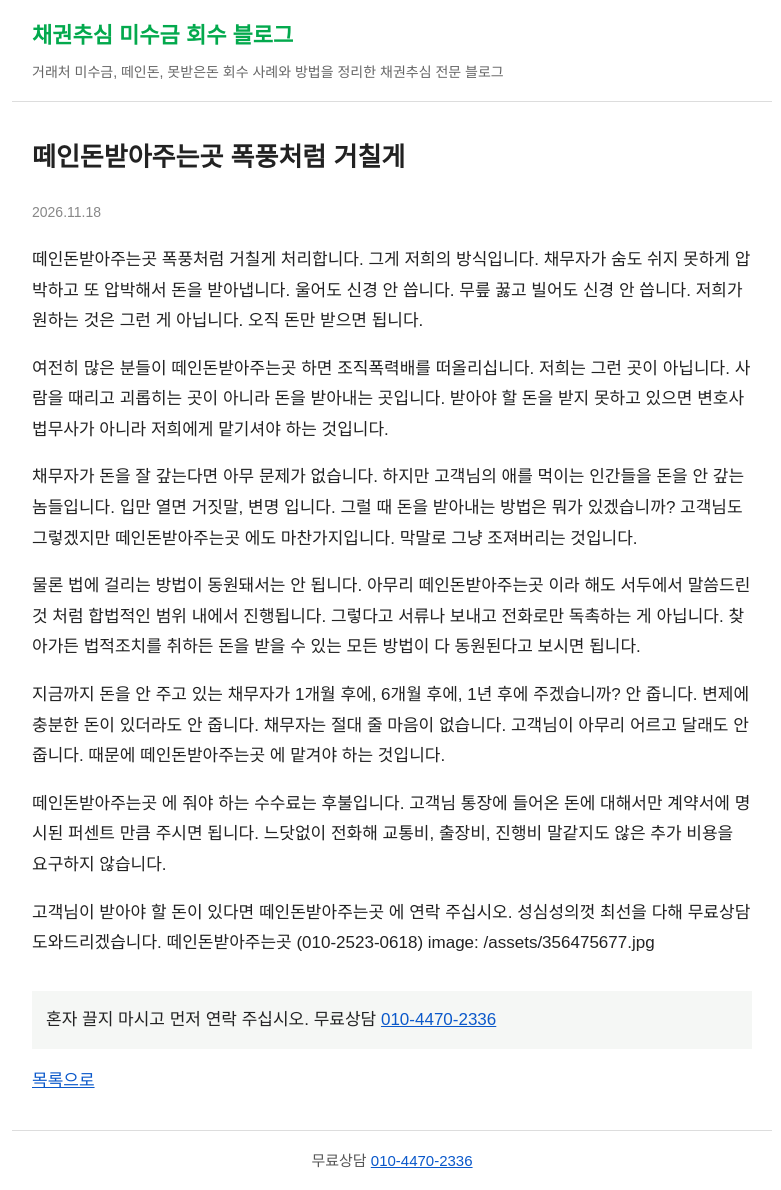
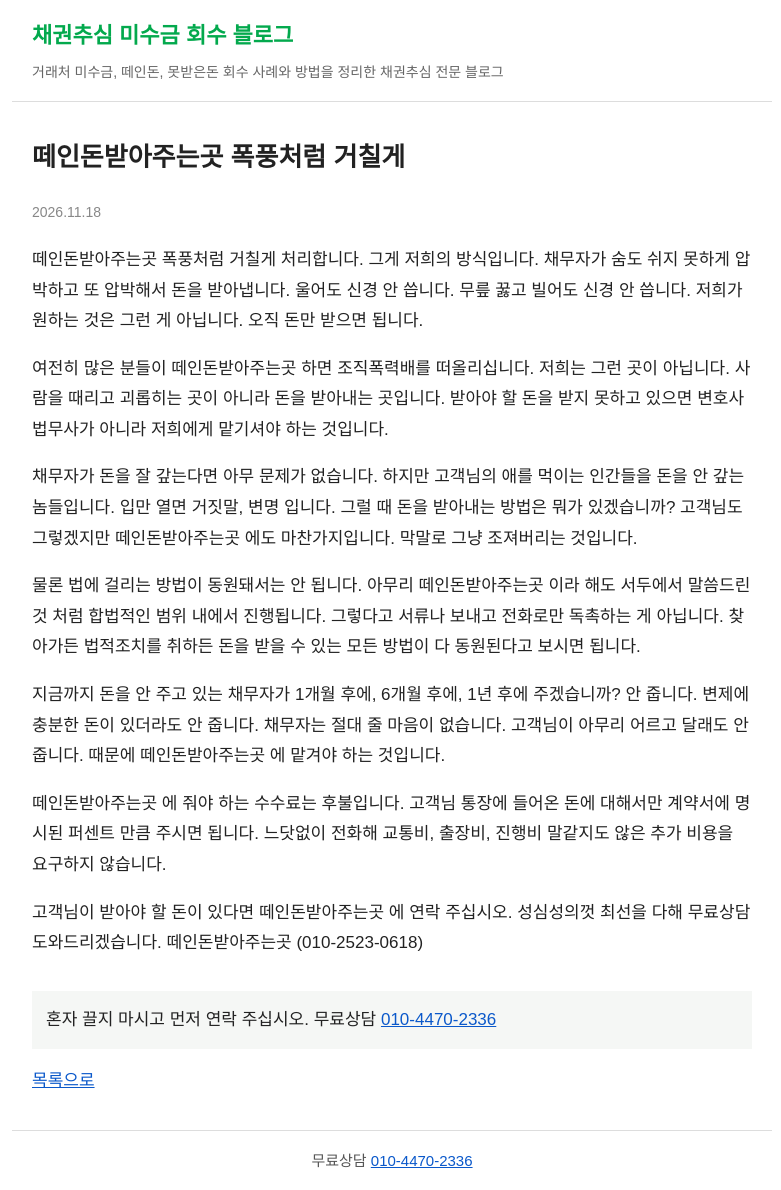
Before and after one commit to mopp13-boop/mopp13-boop.github.io, a Jekyll site: the page built from _posts/2026-11-18-떼인돈받아주는곳-폭풍처럼 거칠게.md, in a window 1280 px wide. Shown: the whole page, without its empty margins (248-1029 px from the left). Built offline with Jekyll 4.4.1, drawn with Linux system fonts in a browser that asks for light colours; our own code applies the rules of GitHub Pages for plain Markdown files.

Commit message:
Update 2026-11-18-떼인돈받아주는곳-폭풍처럼 거칠게.md

```diff
--- a/_posts/2026-11-18-떼인돈받아주는곳-폭풍처럼 거칠게.md
+++ b/_posts/2026-11-18-떼인돈받아주는곳-폭풍처럼 거칠게.md
@@ -16,4 +17,3 @@ description: 검색 결과에 보일 한두 줄 요약
 
 고객님이 받아야 할 돈이 있다면 떼인돈받아주는곳 에 연락 주십시오. 성심성의껏 최선을 다해 무료상담 도와드리겠습니다.
 떼인돈받아주는곳 (010-2523-0618)
-image: /assets/356475677.jpg
```
Also changed, not shown: other parts of _posts/2026-11-18-떼인돈받아주는곳-폭풍처럼 거칠게.md (+1 -0 lines).
